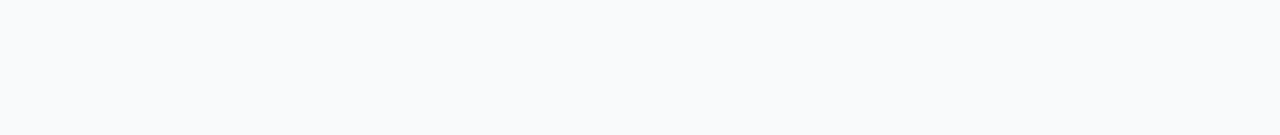
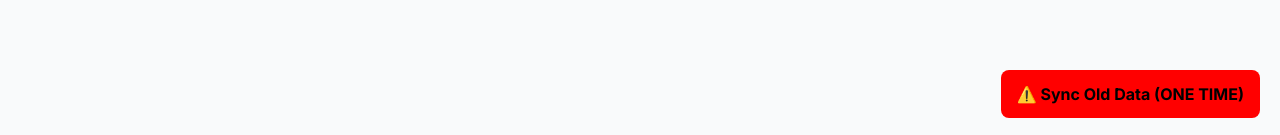
Before and after one commit to Guruk69/Field-Sales-Tracker, a React (Vite) app: page / in a window 1280 px wide. Shown: the part 662-797 px from the top of the page. Built offline with nearby package versions, Linux system fonts and the light colour scheme; no server answers; the database is empty.

Commit message:
old data sync

```diff
--- a/App.tsx
+++ b/App.tsx
@@ -75,8 +75,8 @@ const App: React.FC = () => {
   };
 
 
-  const updateShop = () => {};
-  const deleteShop = () => {};
+  const updateShop = () => { };
+  const deleteShop = () => { };
   const addUpdate = async (shopId: string, note: string) => {
     try {
       const update = {
@@ -156,10 +156,81 @@ const App: React.FC = () => {
     }
   };
 
+  const migrateLocalDataToFirestore = async () => {
+    const rawShops = localStorage.getItem('fs_shops');
+    const rawTasks = localStorage.getItem('fs_tasks');
+
+    if (!rawShops && !rawTasks) {
+      alert('No local data found on this device');
+      return;
+    }
+
+    const shops = rawShops ? JSON.parse(rawShops) : [];
+    const tasks = rawTasks ? JSON.parse(rawTasks) : [];
+
+    if (shops.length === 0 && tasks.length === 0) {
+      alert('Local data is empty');
+      return;
+    }
+
+    const confirmMigration = window.confirm(
+      `⚠️ ONE-TIME MIGRATION\n\n` +
+      `Shops: ${shops.length}\n` +
+      `Tasks: ${tasks.length}\n\n` +
+      `This should be done ONLY ONCE.\n\nProceed?`
+    );
+
+    if (!confirmMigration) return;
+
+    try {
+      /* ---------- MIGRATE SHOPS ---------- */
+      for (const shop of shops) {
+        const { id, updates, ...shopData } = shop;
+
+        await addDoc(collection(db, 'shops'), {
+          ...shopData,
+          createdAt: serverTimestamp(),
+        });
+      }
+
+      /* ---------- MIGRATE TASKS ---------- */
+      for (const task of tasks) {
+        const { id, ...taskData } = task;
+
+        await addDoc(collection(db, 'tasks'), {
+          ...taskData,
+          createdAt: serverTimestamp(),
+        });
+      }
+
+      alert('✅ Shops and Tasks migrated successfully');
+    } catch (err) {
+      console.error(err);
+      alert('❌ Migration failed. Check console.');
+    }
+  };
+
+
 
   return (
     <div className="min-h-screen bg-gray-50 pb-20 md:pb-0 md:pt-16">
 
+      <button
+        onClick={migrateLocalDataToFirestore}
+        style={{
+          position: 'fixed',
+          bottom: '20px',
+          right: '20px',
+          background: 'red',
+          color: 'white',
+          padding: '12px 16px',
+          borderRadius: '8px',
+          fontWeight: 'bold',
+          zIndex: 9999,
+        }}
+      >
+        ⚠️ Sync Old Data (ONE TIME)
+      </button>
 
       <Navbar
         activeTab={activeTab}
```
Lines whose indentation alone changed are shown as unchanged.
